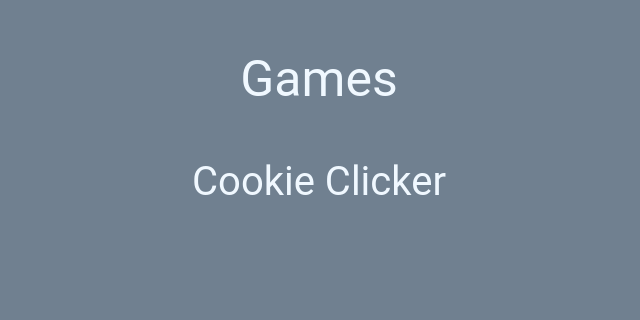
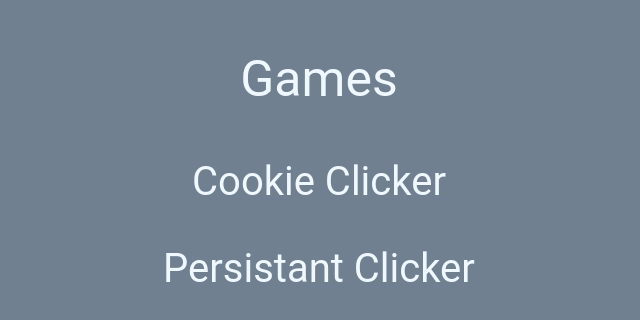
Before and after one commit to Anton-Chernyshov/Anton-Chernyshov.github.io, a plain HTML site: page games.html in a window 1280 px wide. Shown: the whole page, without its empty margins (321-961 px from the left). Drawn offline with Linux system fonts and the light colour scheme.

Commit message:
Update games.html

```diff
--- a/games.html
+++ b/games.html
@@ -21,6 +21,13 @@
         </a>
     </p>
 </div>
+<div>
+    <p class="Game-Link">
+        <a href = "persistant-clicker.html">
+            Persistant Clicker
+        </a>
+    </p>
+</div>
 
 
 </body>
```
